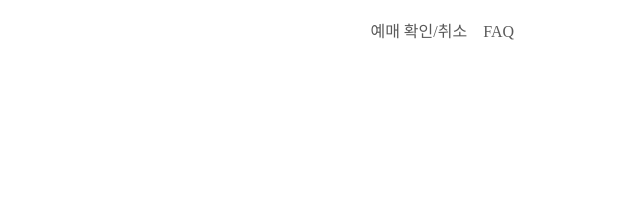
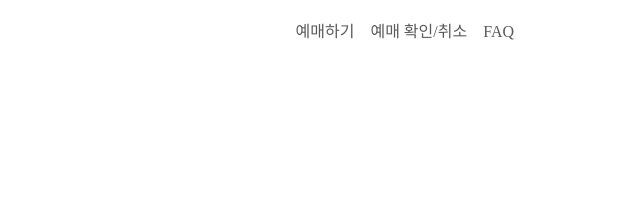
Before and after one commit to 010Booking/LastCode, a plain HTML site: page public/index.html in a window 1280 px wide. Shown: the top 219 px of the page, 640-1280 px from the left. Drawn offline with nearby package versions, Linux system fonts and the light colour scheme; some packages are replaced by stand-ins of ours; a script that the page names is missing; a web font is replaced by a local one.

Commit message:
navbar tab booking add

```diff
--- a/public/index.html
+++ b/public/index.html
@@ -84,6 +84,11 @@
           </button>
           <div class="collapse navbar-collapse" id="navbarSupportedContent">
             <ul class="navbar-nav ms-auto mb-2 mb-lg-0">
+              <li class="nav-item">
+                <a class="nav-link myungjo" href="Booking.html"
+                  >예매하기</a
+                >
+              </li>
               <li class="nav-item">
                 <a class="nav-link myungjo" href="manageBooking.html"
                   >예매 확인/취소</a
```
